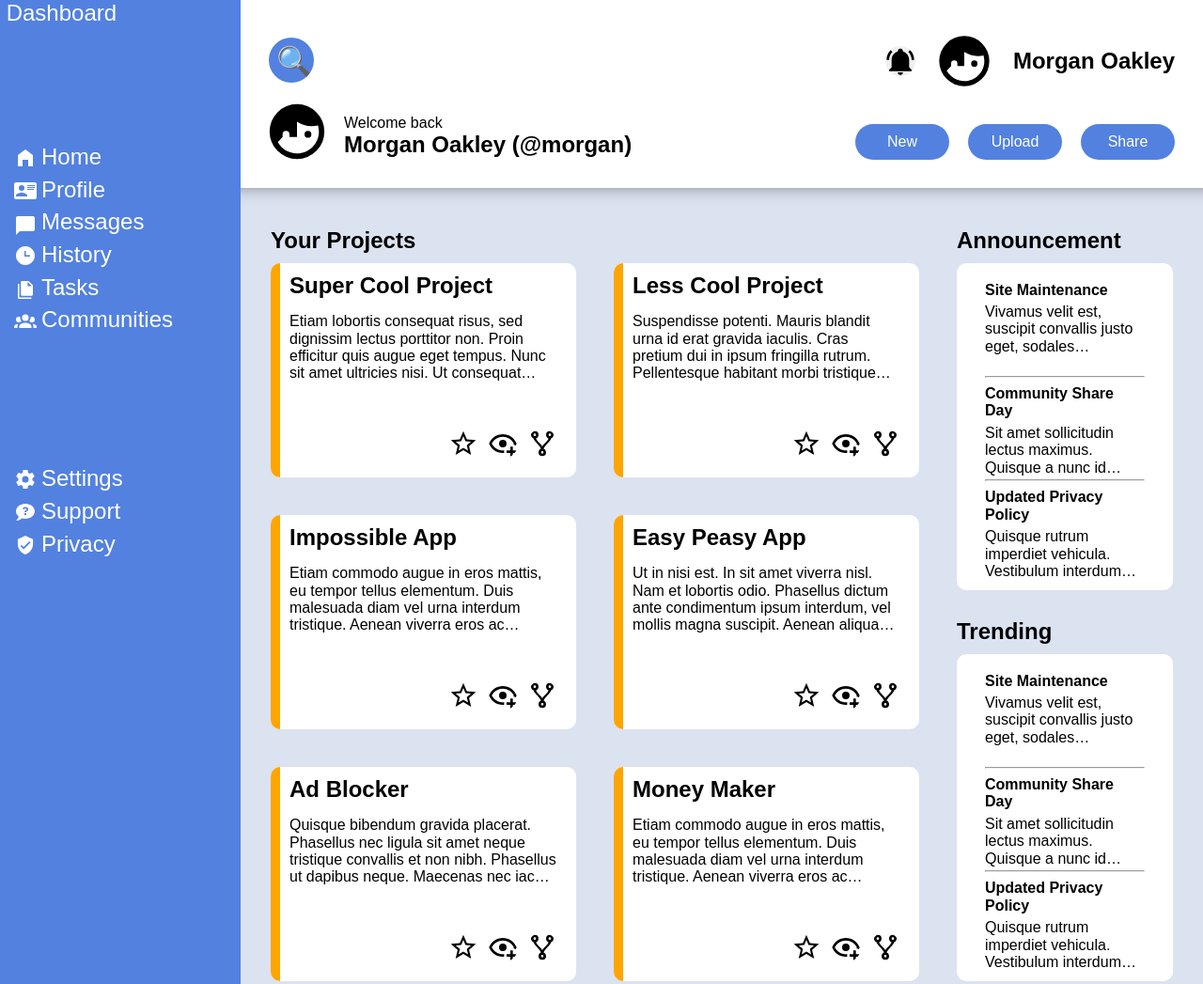
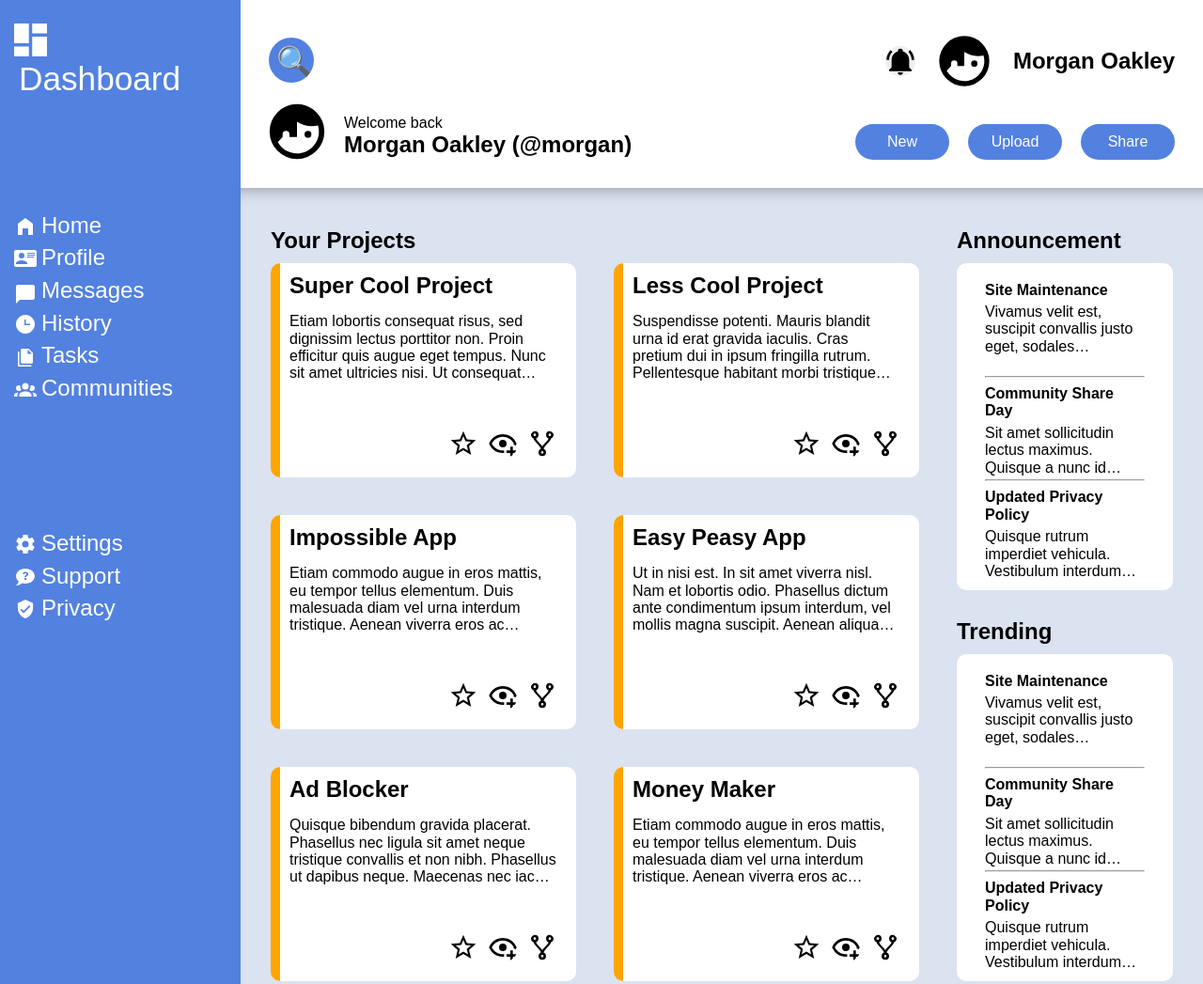
Before and after one commit to ZoetjeZuurtje/odin-admin-dashboard, a plain HTML site: page index.html in a window 1280 px wide. Shown: the top 1047 px of the page at 94% size. Drawn offline with Linux system fonts and the light colour scheme.

Commit message:
Add logo

```diff
--- a/css/index.css
+++ b/css/index.css
@@ -79,6 +79,7 @@ body {
     display: flex;
     flex-flow: column nowrap;
     gap: 10%;
+    padding: 20px;
 
     background-color: var(--secondary-color);
 }
@@ -90,17 +91,21 @@ body {
 
 .sidebar a {
     font-size: 1.5rem;
-    color: white;
+    color: var(--tertiary-color);
     text-decoration: none;
 }
 
 .sidebar ul {
     list-style: none;
-    margin-left: -20px;
+    margin-left: -40px;
 }
 
 .sidebar li + li {
     margin-top: 5px;
+}
+
+.sidebar .logo {
+    font-size: 2.2rem;
 }
 
 header {
--- a/index.html
+++ b/index.html
@@ -36,7 +36,7 @@
     </header>
     <section class="sidebar">
 
-        <a href="" class="logo"><img src="assets/images/logo" alt=""> Dashboard</a>
+        <a href="" class="logo"><img class="icon" src="assets/images/logo.svg" alt=""> Dashboard</a>
         <nav>
             <ul>
                 <li><a href="./index.html"><img class="icon-home" src="assets/images/home.svg" alt="">Home</a></li>
```
Also changed, not shown: assets/images/logo.svg (added).
